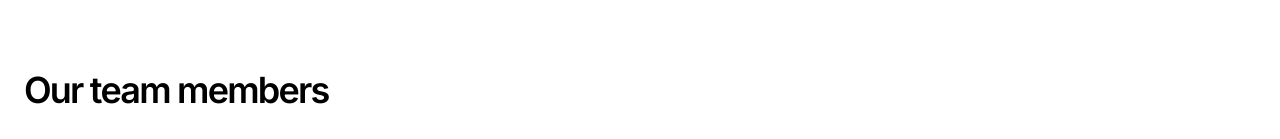
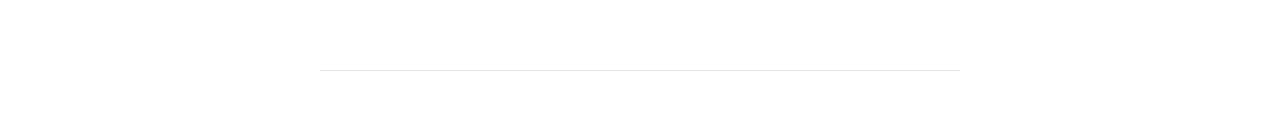
Before and after one commit to ronin7447/website, a Next.js app: page /about in a window 1280 px wide. Shown: the part 836-975 px from the top of the page. Built offline with nearby package versions, Linux system fonts and the light colour scheme.

Commit message:
fix: new page padding

```diff
--- a/app/about/page.tsx
+++ b/app/about/page.tsx
@@ -67,6 +67,9 @@ export default function Home() {
 
       </div>
 
+        <div className="mt-8 mb-16 max-w-screen-sm mx-auto">
+          <div className="border-t border-stone-200 dark:border-stone-800"></div>
+        </div>
     <div className="max-w-screen-xl sm:px-6 mb-12 md:mb-24 mx-auto">
       <h1 className="text-3xl sm:text-4xl font-semibold tracking-tighter px-6 sm:px-0 mb-8 md:mb-12">Our team members</h1>
       <p className="text-xl px-6 sm:px-0">
```
